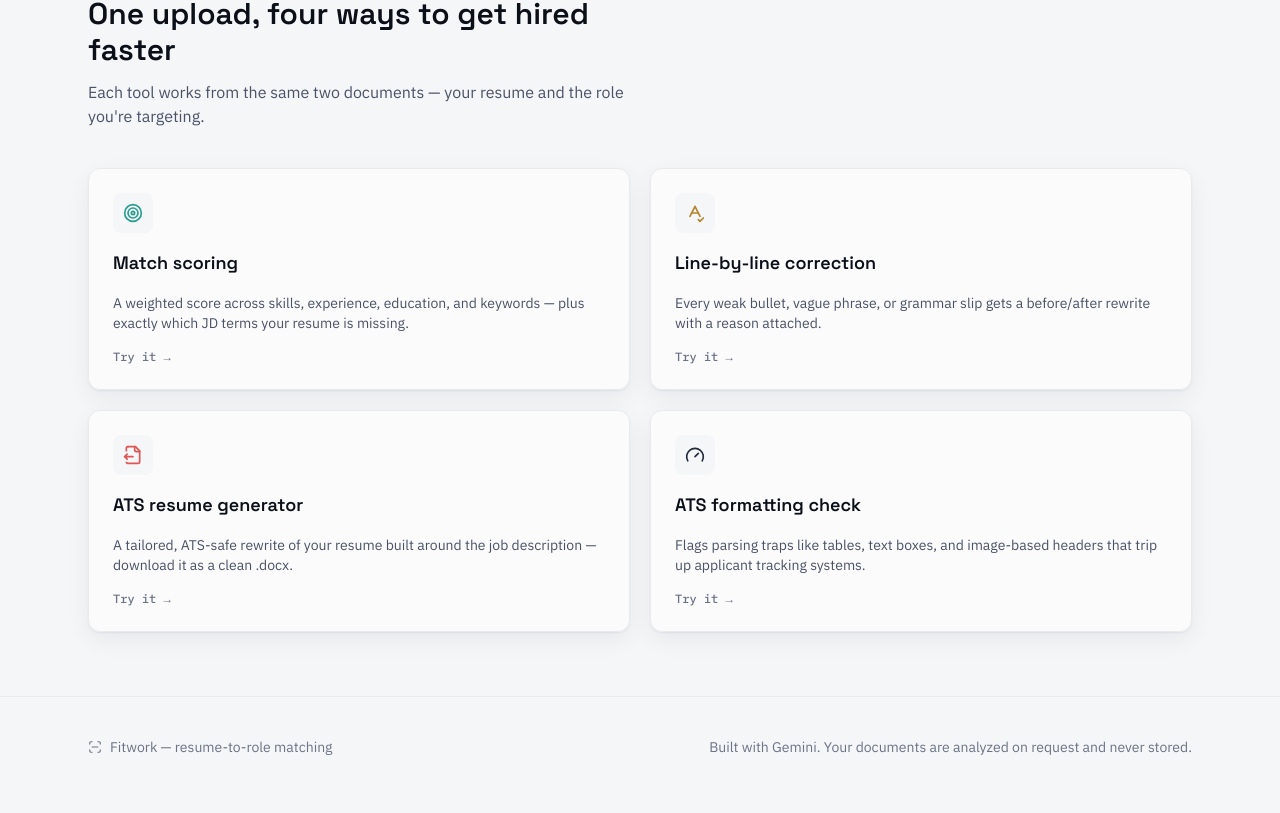
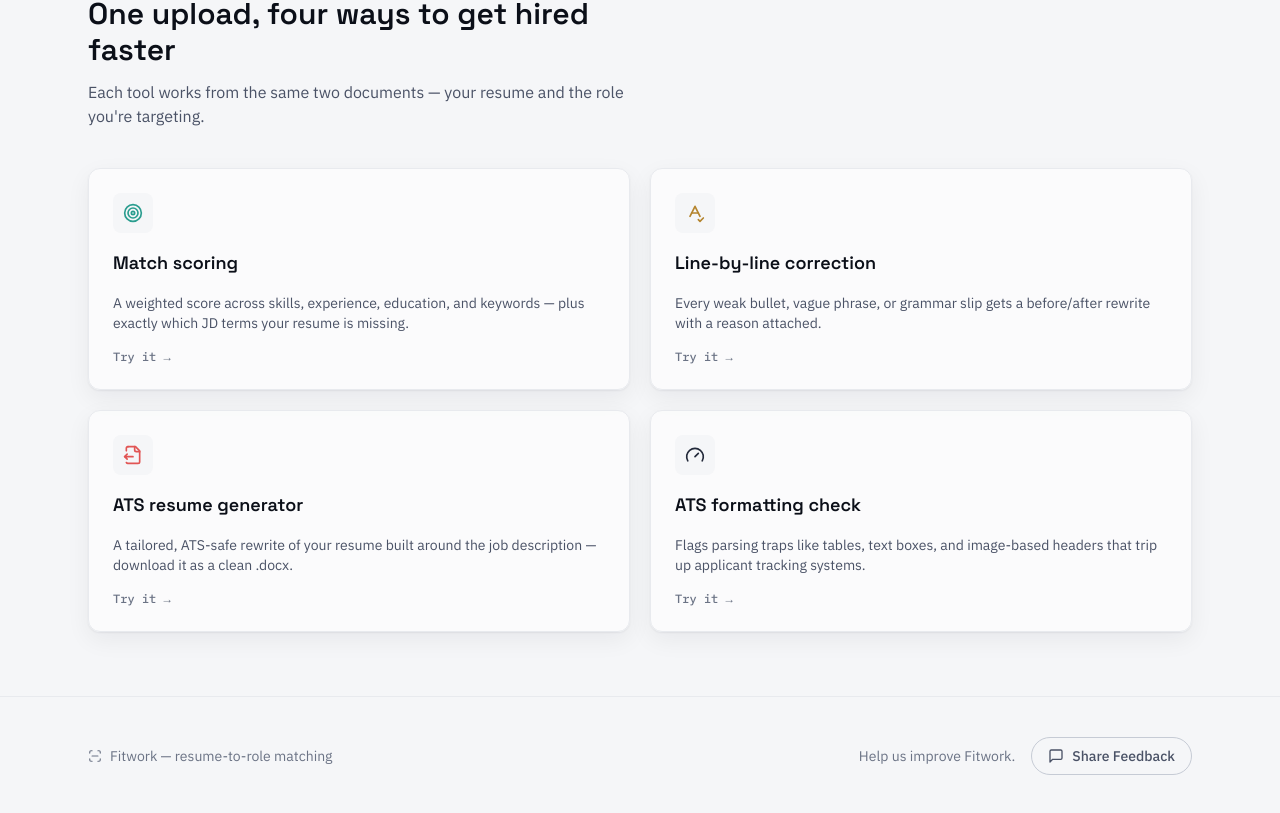
Before and after one commit to yashasree-vadisala/fit-work, a React (Vite) app in the folder client/: page / in a window 1280 px wide. Shown: the part 1087-1900 px from the top of the page. Built offline with nearby package versions, Linux system fonts and the light colour scheme; no server answers.

Commit message:
Updated with feedback form

```diff
--- a/client/src/components/layout/Footer.jsx
+++ b/client/src/components/layout/Footer.jsx
@@ -1,16 +1,35 @@
-import { ScanLine } from "lucide-react";
+import { ScanLine, MessageSquare } from "lucide-react";
 
 export default function Footer() {
   return (
     <footer className="border-t border-ink-100 py-10 dark:border-ink-700">
-      <div className="mx-auto flex max-w-6xl flex-col items-center justify-between gap-4 px-6 text-sm text-ink-400 sm:flex-row">
-        <div className="flex items-center gap-2">
+      <div className="mx-auto flex max-w-6xl flex-col items-center justify-between gap-4 px-6 text-sm sm:flex-row">
+
+        {/* Left */}
+        <div className="flex items-center gap-2 text-ink-400">
           <ScanLine size={14} />
-          <span className="font-body">Fitwork — resume-to-role matching</span>
+          <span className="font-body">
+            Fitwork — resume-to-role matching
+          </span>
         </div>
-        <p className="font-body">
-          Built with Gemini. Your documents are analyzed on request and never stored.
-        </p>
+
+        {/* Right */}
+        <div className="flex items-center gap-4">
+          <span className="hidden font-body text-ink-400 md:block">
+            Help us improve Fitwork.
+          </span>
+
+          <a
+            href="https://tally.so/r/D49W5b"
+            target="_blank"
+            rel="noopener noreferrer"
+            className="inline-flex items-center gap-2 rounded-full border border-ink-200 px-4 py-2 font-body font-medium text-ink-500 transition-all duration-200 hover:border-[#D4A13B] hover:bg-[#D4A13B]/10 hover:text-[#D4A13B] dark:border-ink-700 dark:text-ink-300"
+          >
+            <MessageSquare size={16} />
+            Share Feedback
+          </a>
+        </div>
+
       </div>
     </footer>
   );
```
